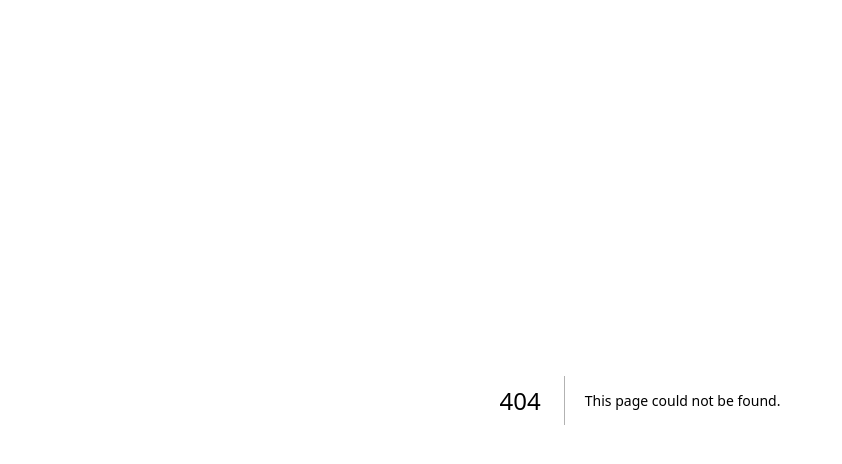
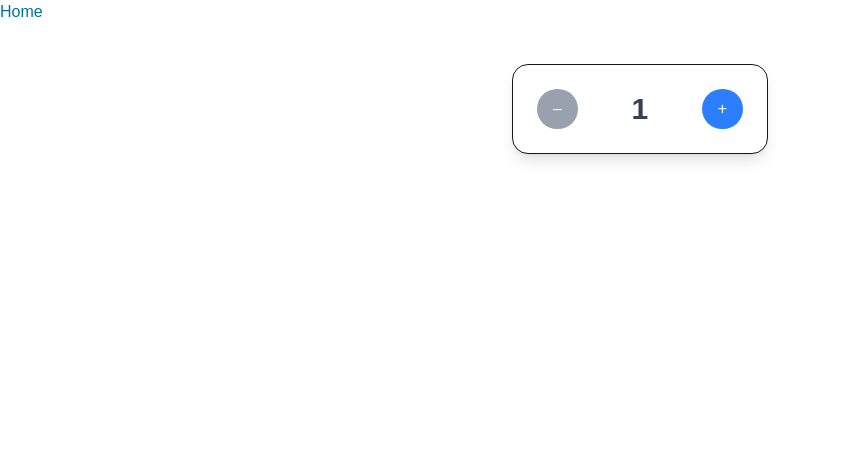
Before and after one commit to RhailynJane/cprg306-assignments, a Next.js app: page /week-4 in a window 1280 px wide. Before the commit this address had no page. Shown: the top 464 px of the page, without its empty margins (0-842 px from the left). Built offline with nearby package versions, Linux system fonts and the light colour scheme.

Commit message:
Add Week-4 assignment
Create a week-4 folder and added new-item and page.js

```diff
--- a/app/page.js
+++ b/app/page.js
@@ -21,6 +21,11 @@ export default function Home() {
             Week 3 Assignment
           </Link>
         </li>
+        <li>
+          <Link href="./week-4/" className="hover:text-cyan-600">
+            Week 4 Assignment
+          </Link>
+        </li>
       </ul>
     </main>
   );
--- /dev/null
+++ b/app/week-4/new-item.js
@@ -0,0 +1,53 @@
+"use client";
+
+import { useState } from "react";
+
+export default function NewItem() {
+  const [quantity, setQuantity] = useState(1);
+
+  const increment = () => {
+    let current = quantity.valueOf();
+    if (current < 20) {
+      setQuantity(current + 1);
+    }
+  };
+
+  const decrement = () => {
+    let current = quantity.valueOf();
+    if (current > 1) {
+      setQuantity(current - 1);
+    }
+  };
+
+  // Default styles
+  let minusButtonStyles =
+    "bg-red-500 text-white px-4 py-2 rounded-full hover:bg-red-600";
+  let plusButtonStyles =
+    "bg-blue-500 text-white px-4 py-2 rounded-full hover:bg-blue-600";
+
+  // Override styles if limits reached
+  if (quantity === 1) {
+    minusButtonStyles =
+      "bg-gray-400 text-white px-4 py-2 rounded-full cursor-not-allowed";
+  }
+  if (quantity === 20) {
+    plusButtonStyles =
+      "bg-gray-400 text-white px-4 py-2 rounded-full cursor-not-allowed";
+  }
+
+  return (
+    <div className="w-64 mx-auto mt-10 p-6 border rounded-2xl shadow-lg bg-white text-center">
+      <div className="flex items-center justify-between gap-4">
+        <button onClick={decrement} className={minusButtonStyles}>
+          –
+        </button>
+
+        <span className="text-3xl font-semibold text-gray-700">{quantity}</span>
+
+        <button onClick={increment} className={plusButtonStyles}>
+          +
+        </button>
+      </div>
+    </div>
+  );
+}
--- /dev/null
+++ b/app/week-4/page.js
@@ -0,0 +1,13 @@
+import NewItem from "./new-item.js";
+import Link from "next/link";
+
+export default function Page() {
+  return (
+    <>
+      <Link href="./" className="text-cyan-700">
+        Home
+      </Link>
+      <NewItem />
+    </>
+  );
+}
```
